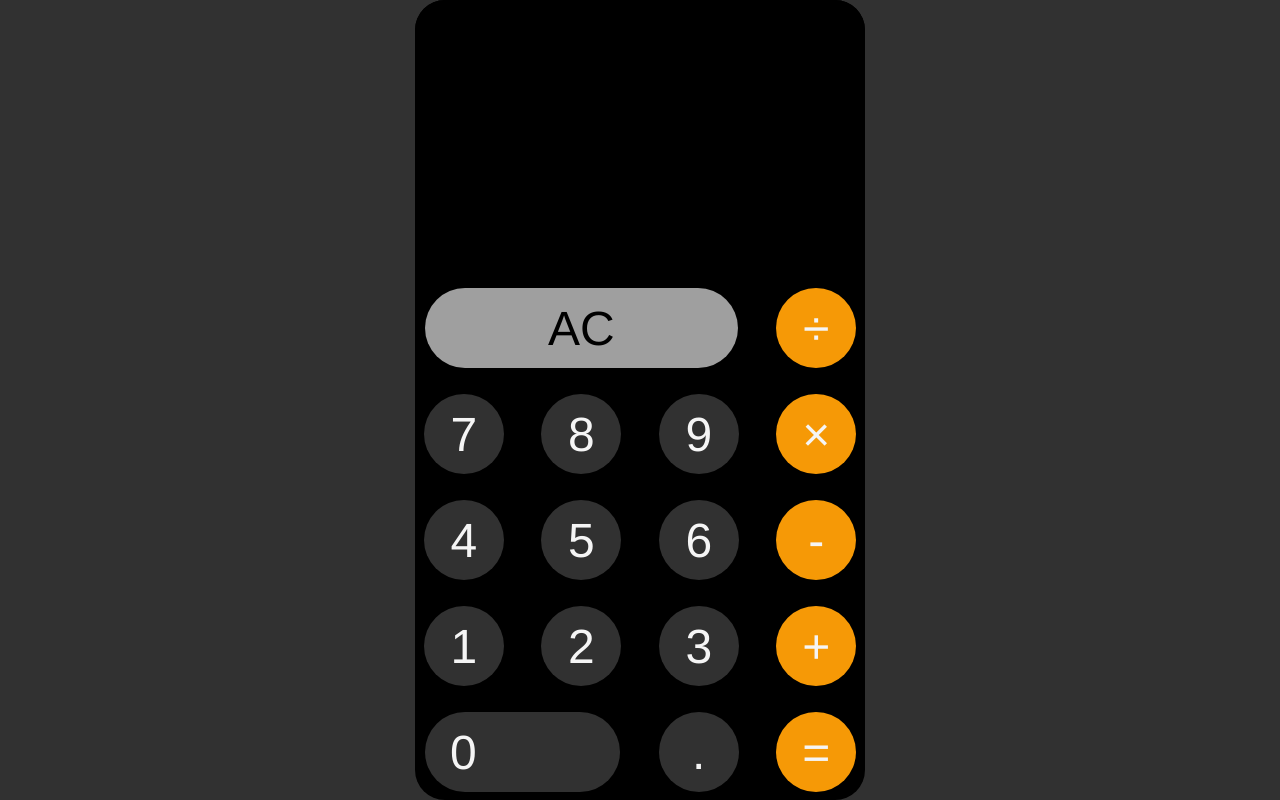
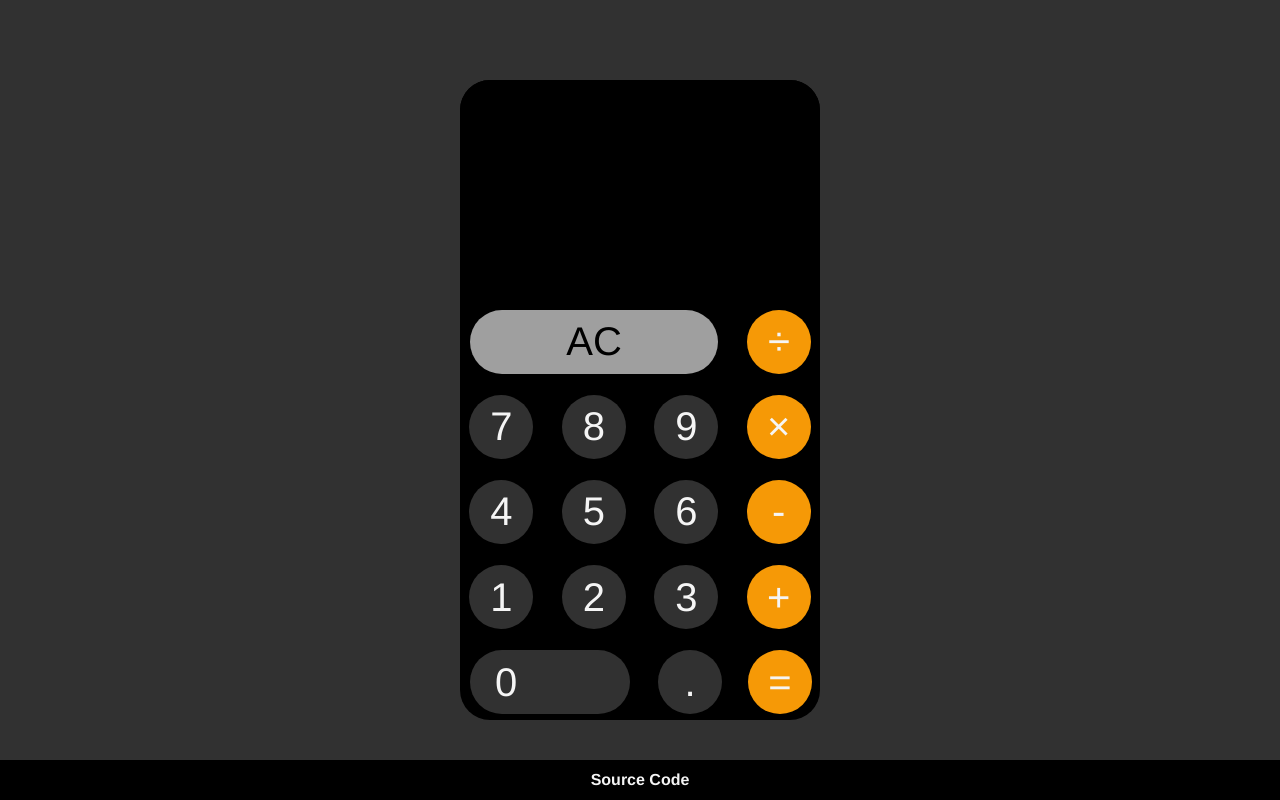
Before and after one commit to jayviswisely/calculator, a plain HTML site: page index.html in a window 1280 px wide. Drawn offline with Linux system fonts and the light colour scheme.

Commit message:
Fixed Dimensions

```diff
--- a/index.html
+++ b/index.html
@@ -42,6 +42,9 @@
             </div>
         </div>
     </div>
+    <footer>
+        <a href="https://github.com/jayviswisely/calculator" target="_blank">Source Code</a>
+    </footer>
     <script src="./index.js"></script>
 </body>
 </html>
--- a/style.css
+++ b/style.css
@@ -14,8 +14,8 @@ body {
 }
 
 .container {
-    width: 450px;
-    height: 800px;
+    width: 360px;
+    height: 640px;
     background-color: black;
     border-radius: 30px;
     display: flex;
@@ -33,7 +33,7 @@ form > input {
     border-radius: 30px;
     height: 100%;
     width: 100%;
-    font-size: 4rem;
+    font-size: 3rem;
     background: #000;
     color: #f5f5f5;
     border: none;
@@ -52,7 +52,7 @@ form > input {
 .buttons-top {
     display: grid;
     grid-template-columns: 3fr 1fr;
-    column-gap: 20px;
+    column-gap: 10px;
     justify-items: center;
     align-items: center;
 }
@@ -60,7 +60,7 @@ form > input {
 .buttons-regular {
     display: grid;
     grid-template-columns: 1fr 1fr 1fr 1fr;
-    column-gap: 20px;
+    column-gap: 10px;
     justify-items: center;
     align-items: center;
 }
@@ -68,7 +68,7 @@ form > input {
 .buttons-bottom {
     display: grid;
     grid-template-columns: 2fr 1fr 1fr;
-    column-gap: 20px;
+    column-gap: 10px;
     justify-items: center;
     align-items: center;
 }
@@ -80,13 +80,13 @@ form > input {
     display: flex;
     align-items: center;
     justify-content: center;
-    font-size: 48px;
-    width: 80px;
-    height: 80px;
+    font-size: 40px;
+    width: 64px;
+    height: 64px;
 }
 
 .button.clear {
-    width: 312.5px;
+    width: 248px;
     border-radius: 40px;
     margin-left: 10px;
     margin-right: 10px;
@@ -95,7 +95,7 @@ form > input {
 }
 
 .button.zero {
-    width: 195px;
+    width: 160px;
     border-radius: 40px;
     margin-left: 10px;
     margin-right: 10px;
@@ -114,7 +114,25 @@ form > input {
     display: flex;
     align-items: center;
     justify-content: center;
-    font-size: 48px;
-    width: 80px;
-    height: 80px;
+    font-size: 40px;
+    width: 64px;
+    height: 64px;
 }
+
+footer {
+    position: fixed;
+    bottom: 0;
+    background: #000;
+    height: 5%;
+    width: 100%;
+    display: flex;
+    align-items: center;
+    justify-content: center;
+}
+
+footer > a {
+    color: #f5f5f5;
+    font-weight: 700;
+    text-decoration: none;
+    font-size: 1rem;
+}
```
